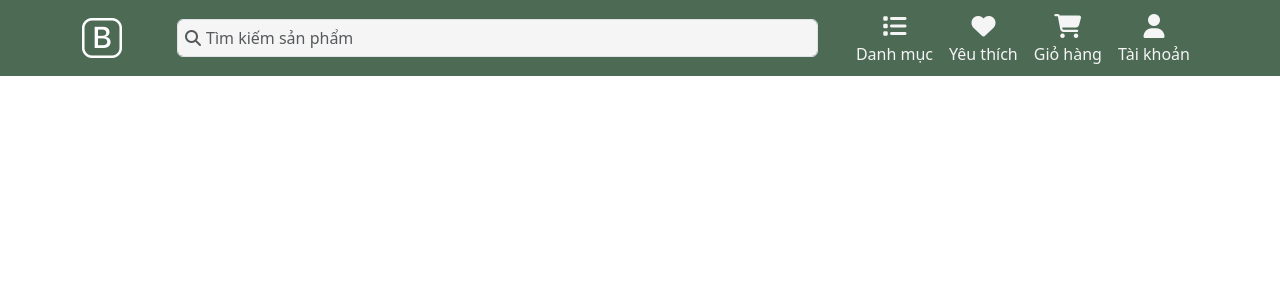
After one commit to Riiichan04/VietHomeAir, a Django app: page /header in a window 1280 px wide. The commit adds this page. Shown: the top 300 px of the page. Run offline with Django 5.2, Linux system fonts and the light colour scheme; some libraries are stand-ins or nearby versions.

Commit message:
Add sample html and config view part

```diff
--- a/weather_app/templates/base.html
+++ b/weather_app/templates/base.html
@@ -5,6 +5,8 @@
   <title>Title</title>
 </head>
 <body>
-
+    <h1>Hello World</h1>
+    {% block content %}
+    {% endblock content %}
 </body>
 </html>
--- /dev/null
+++ b/weather_app/templates/sample_page.html
@@ -0,0 +1,98 @@
+<!DOCTYPE html>
+<html lang="en">
+<head>
+    <meta charset="UTF-8">
+    <title>Header</title>
+    <!-- Bootstrap -->
+    <link href="https://cdn.jsdelivr.net/npm/bootstrap@5.3.3/dist/css/bootstrap.min.css" rel="stylesheet"
+          integrity="sha384-QWTKZyjpPEjISv5WaRU9OFeRpok6YctnYmDr5pNlyT2bRjXh0JMhjY6hW+ALEwIH" crossorigin="anonymous">
+    <!-- Bootstrap Icon (Sẽ bỏ sau khi có favicon) -->
+    <link rel="stylesheet" href="https://cdn.jsdelivr.net/npm/bootstrap-icons@1.11.3/font/bootstrap-icons.min.css">
+    <!-- FontAwesome -->
+    <script src="https://kit.fontawesome.com/2643e782c1.js" crossorigin="anonymous"></script>
+    <!-- JQuery -->
+    <script src="https://code.jquery.com/jquery-3.7.1.min.js"></script>
+
+    <style>
+        :root {
+            --web-background-color: #f5f5f5;
+            --light-component-background-color: #e9f1ec;
+            --dark-component-background-color: #4d6a55;
+            --big-text-color: #4d6a55;
+            --label-color: #f5f5f5;
+            --text-color: #000b0e;
+            --text-hover-color: #c8c8c8;
+            --main-cta-button: #c86f46;
+            --sub-cta-button: #4d6a55;
+        }
+
+        header {
+            background-color: var(--dark-component-background-color) !important;
+        }
+
+        header input {
+            background-color: var(--label-color) !important;
+            padding-left: 1.75rem !important;
+            padding-right: 1.75rem !important;
+        }
+
+        header i {
+            font-size: 24px;
+            color: var(--label-color) !important;
+        }
+
+        header p {
+            margin: 0;
+            color: var(--label-color) !important;
+        }
+
+        header ul>li, header i {
+            cursor: pointer;
+        }
+
+        header ul>li:hover * {
+            color: var(--text-hover-color) !important;
+        }
+
+        #header-logo {
+            font-size: 40px;
+        }
+    </style>
+</head>
+<body>
+<header>
+    <div class="px-3 py-2">
+        <div class="container">
+            <div class="row">
+                <div class="col-1 text-white d-flex text-center">
+                    <i class="bi bi-bootstrap text-white" id="header-logo"></i>
+                </div>
+
+                <div class="col-7 text-white d-flex text-center align-items-center" style="position: relative">
+                    <span id="input-icon" class="fas ps-2" style="position: absolute; color: #56595C">&#xf002 </span>
+                    <input type="search" name="" id="" class="form-control" placeholder="Tìm kiếm sản phẩm">
+                </div>
+                <ul class="col-4 m-0 d-flex justify-content-end align-items-center">
+                    <li class="mx-2 header-feature text-white d-flex flex-column text-center align-items-center">
+                        <i class="fa-solid fa-list my-1"></i>
+                        <p class="header-feature__label">Danh mục</p>
+                    </li>
+                    <li class="mx-2 header-feature text-white d-flex flex-column text-center align-items-center">
+                        <i class="fa-solid fa-heart my-1"></i>
+                        <p class="header-feature__label">Yêu thích</p>
+                    </li>
+                    <li class="mx-2 header-feature text-white d-flex flex-column text-center align-items-center">
+                        <i class="fa-solid fa-cart-shopping my-1"></i>
+                        <p class="header-feature__label">Giỏ hàng</p>
+                    </li>
+                    <li class="mx-2 header-feature text-white d-flex flex-column text-center align-items-center">
+                        <i class="fa-solid fa-user my-1"></i>
+                        <p class="header-feature__label">Tài khoản</p>
+                    </li>
+                </ul>
+            </div>
+        </div>
+    </div>
+</header>
+</body>
+</html>
--- a/weather_app/views.py
+++ b/weather_app/views.py
@@ -1,3 +1,19 @@
 from django.shortcuts import render
+from django.views.generic import TemplateView
 
 # Create your views here.
+class SimpleView(TemplateView):
+    template_name = "base.html"
+
+class SimpleComplexView(TemplateView):
+    template_name = "sample_page.html"
+
+# Store a cache into a json
+# import json, time
+# x = {}
+#
+# def fetch_openweather_data_view(request):
+#     if request.method == 'GET' and (x.upload_time == False or time.time() - x.upload_time <= 3600 ):
+#         location = request.content_params['location']
+#         lang = request.content_params['lang']
+#         upload_date = time.time()
--- a/weather_center/urls.py
+++ b/weather_center/urls.py
@@ -15,8 +15,12 @@ Including another URLconf
     2. Add a URL to urlpatterns:  path('blog/', include('blog.urls'))
 """
 from django.contrib import admin
-from django.urls import path
+from django.urls import path, include
+
+from weather_app.views import SimpleView, SimpleComplexView
 
 urlpatterns = [
     path('admin/', admin.site.urls),
+    path('', SimpleView.as_view(), name='home'),
+    path('header', SimpleComplexView.as_view(), name='header'),
 ]
```
Also changed, not shown: README.md.
